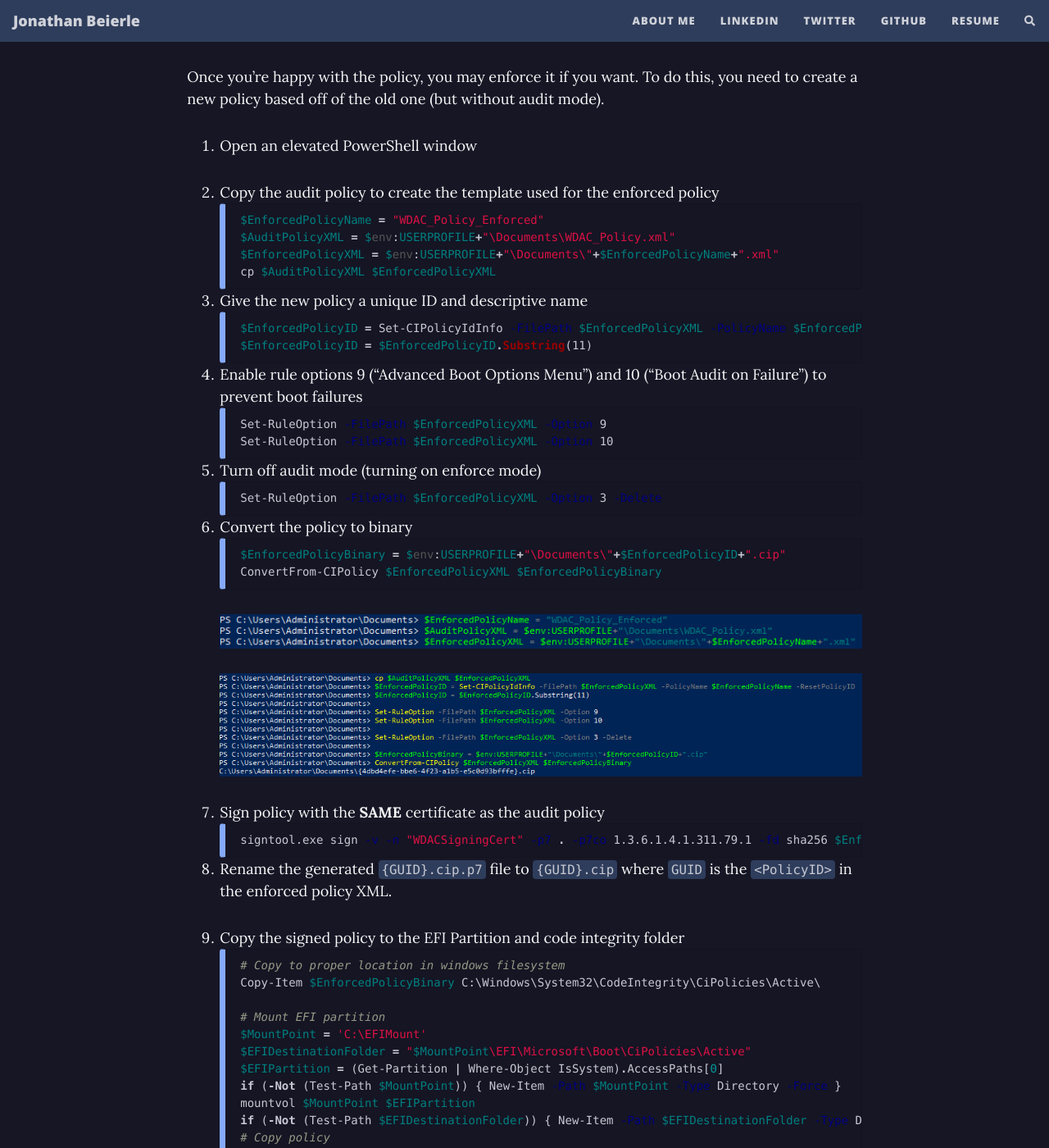
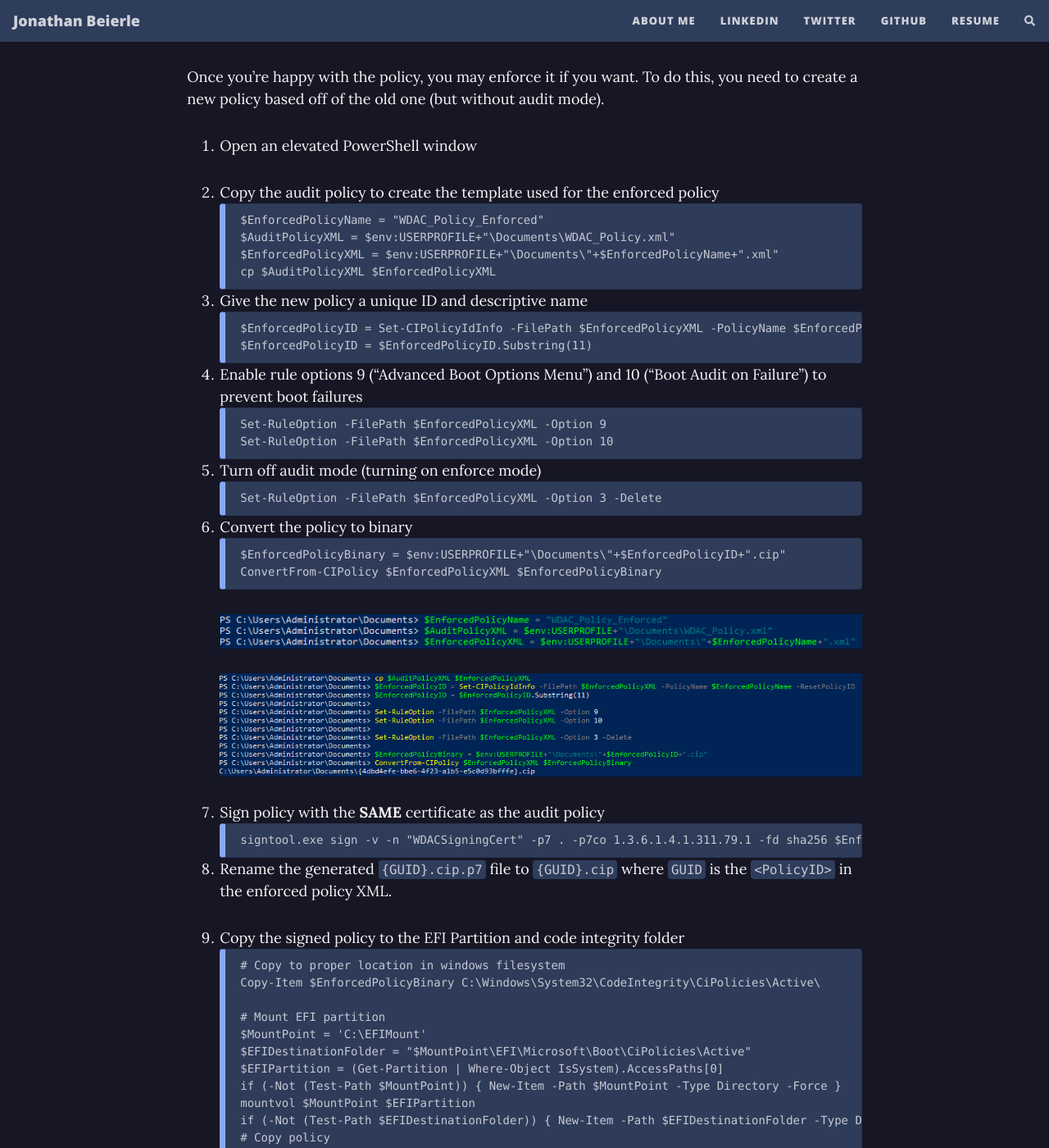
Before and after one commit to HullaBrian/Personal-Website, a Jekyll site: the page built from _posts/2024-08-09-WDAC.md, in a window 1280 px wide and 1400 px high, scrolled down 31981 px. Shown: the whole window at 82% size. Built offline with Jekyll 4.4.1, drawn with Linux system fonts in a browser that asks for light colours; nearby versions of some CDN libraries; comment, search, counter and statistics services are not loaded; some of the changed text lies outside the part shown.

Commit message:
Removed synatx highlighting on posts and updated home menu seperator color

````diff
--- a/_posts/2024-08-09-WDAC.md
+++ b/_posts/2024-08-09-WDAC.md
@@ -163,14 +163,14 @@ using **UEFI** and **secure boot**.
 
 1. Open an elevated PowerShell window
 2. Initialize the following variables:
-    ```powershell
+    ```
     $PolicyPath=$env:userprofile+"\Desktop\"
     $PolicyName="Example_Policy"
     $Policy=$PolicyPath+$PolicyName+".xml"
     ```
 
 3. Navigate to your desktop
-    ```powershell
+    ```
     cd $PolicyPath
     ```
 
@@ -180,28 +180,28 @@ using **UEFI** and **secure boot**.
     this rule from your certificate file (`.pfx`, `.cer`, etc.), use `Add-SignerRule`.
     Alternatively, if you purchased a code signing cert or issued your own, you
     may export the generated certificate file.
-    ```powershell
+    ```
     Add-SignerRule -FilePath $Policy -CertificatePath <Path to exported certificate file> -Update -Supplemental
     ```
 
 5. Remove the unsigned policy rule option using `Set-RuleOption`
-    ```powershell
+    ```
     Set-RuleOption -FilePath $Policy -Option 6 -Delete
     ```
 
 6. (Optional) Reset the policy ID and change the policy name using [`SetCIPolicyIdInfo`](https://learn.microsoft.com/en-us/powershell/module/configci/set-cipolicyidinfo?view=windowsserver2022-ps)
-    ```powershell
+    ```
     Set-CIPolicyIdInfo -FilePath "$Policy" -PolicyId "NEWID" -PolicyName "NEWNAME"
     ```
 
 7. (Optional) Change the policy VersionEx using [`Set-CIPolicyVersion`](https://learn.microsoft.com/en-us/powershell/module/configci/set-cipolicyversion?view=windowsserver2022-ps)
-    ```powershell
+    ```
     Set-CIPolicyVersion -FilePath $Policy -Version 'A.B.C.D'
     ```
 
 8. Convert the policy from `.xml` to binary format using
     [`ConvertFrom-CIPolicy`](https://learn.microsoft.com/en-us/powershell/module/configci/convertfrom-cipolicy)
-    ```powershell
+    ```
     $PolicyID= Set-CIPolicyIdInfo -FilePath $Policy  -ResetPolicyID
     $PolicyID = $PolicyID.Substring(11)
     $CIPolicyBin = $env:userprofile + "\Desktop\" + $PolicyID + ".cip"
@@ -220,7 +220,7 @@ to sign WDAC policies.
     - Define or substitute `$CIPolicyBin` with the path to the WDAC policy (**in binary format**). This should have been defined as a variable in the previous section.
     - Substitute `PATH_TO_CERT` with the **path of the directory** that contains the `.pfx` file
     (something like `C:\Windows\System32\`)
-    ```powershell
+    ```
     signtool.exe sign -v -n "SigningCert" -p7 "PATH_TO_CERT" -p7co 1.3.6.1.4.1.311.79.1 -fd sha256 $CIPolicyBin
     ```
 
@@ -266,7 +266,7 @@ scripts for Multiple Policy Format in this section.
 #### Windows 11 22H2 and Above
 Windows 11 22H2 and above makes it very easy to apply policies via the
 `CiTool`. As per Microsoft:
-```powershell
+```
 # Policy binary files should be named as {GUID}.cip for multiple policy format files (where {GUID} = <PolicyId> from the Policy XML)
 $PolicyBinary = "<Path to policy binary file to deploy>"
 CiTool --update-policy $PolicyBinary [-json]
@@ -277,7 +277,7 @@ In order to use this procedure, you have to distribute the [WDAC policy
 refresh tool](https://aka.ms/refreshpolicy) to all endpoints you want to set
 WDAC on. **Ensure that the WDAC policies you want allow the WDAC policy
 refresh tool or use a managed installer.**
-```powershell
+```
 # Policy binary files should be named as {GUID}.cip for multiple policy format files (where {GUID} = <PolicyId> from the Policy XML)
 $PolicyBinary = "<Path to policy binary file to deploy>"
 $DestinationFolder = $env:windir+"\System32\CodeIntegrity\CIPolicies\Active\"
@@ -287,14 +287,14 @@ Copy-Item -Path $PolicyBinary -Destination $DestinationFolder -Force
 ```
 
 Repeat as necessary for all WDAC policies you want to apply.
-```powershell
+```
 & $RefreshPolicyTool
 ```
 
 #### Everything Else
 WMI may be used to apply WDAC policies. This example is for Single Policy
 Format.
-```powershell
+```
 # Policy binary files should be named as SiPolicy.p7b for Windows 10 versions earlier than 1903
 $PolicyBinary = "<Path to policy binary file to deploy>"
 $DestinationBinary = $env:windir+"\System32\CodeIntegrity\SiPolicy.p7b"
@@ -329,7 +329,7 @@ the file system.
 #### CiTool.exe
 Starting with the Windows 11 2022 update, `CiTool.exe` allows users to remove WDAC policies using
 their respective GUID from an **elevated command or PowerShell window**.
-```powershell
+```
 CiTool.exe -rp "{PolicyId GUID}" -json
 ```
 
@@ -375,14 +375,14 @@ sure that you at least install `Application Verifier for Windows` and `Windows A
 Certification Kit`). Finally, sign the executable, by running the following command in
 PowerShell:
 
-```powershell
+```
 & 'C:\Program Files (x86)\Windows Kits\10\App Certification Kit\signtool.exe' sign /a /f CERT.pfx /fd SHA256 /p PASSWORD EXECUTABLE.exe
 ```
 
 This will result in the executable being signed with your desired certificate.
 To test to see if the signing was successful, you may use the `certutil` command.
 
-```powershell
+```
 certutil -dump EXECUTABLE.exe
 ```
 
@@ -458,7 +458,7 @@ policy (`SiPolicy.p7b`) to a secure location to prevent just anyone from tamperi
 with it. The best location is `C:\Windows\System32\CodeIntegrity\`. To do it on
 the command line:
 
-```powershell
+```
 mv .\SiPolicy.p7b "C:\Windows\System32\CodeIntegrity\"
 ```
 
@@ -602,7 +602,7 @@ Now, the policy is correctly generated and ready for signing.
 
 3. Follow the instructions outlined in the [Preparing to Sign](#preparing-to-sign) section.
     **Note: for this example, I used the Administrator's `Documents` folder instead of the Desktop.**
-    ```powershell
+    ```
     $PolicyPath=$env:userprofile+"\Documents\"
     $PolicyName="WDAC_Policy"
     $Policy=$PolicyPath+$PolicyName+".xml"
@@ -622,7 +622,7 @@ Now, the policy is correctly generated and ready for signing.
     ![alt text](/assets/img/WDAC/signed-policy-example/preparing-to-sign.png)
 
 4. Ensure that the signing certificate is exported as a `.pfx` file in the current directory. Then, sign the policy using signtool.
-    ```powershell
+    ```
     signtool.exe sign -v -n "WDACSigningCert" -p7 . -p7co 1.3.6.1.4.1.311.79.1 -fd sha256 $CIPolicyBin
     ```
 
@@ -633,7 +633,7 @@ Now, the policy is correctly generated and ready for signing.
     POLICY**
 
 5. Verify that the policy is correctly signed
-```powershell
+```
 $SignedPolicy = 'path to signed policy file'
 Add-Type -AssemblyName 'System.Security'
 $SignedCryptoMsgSyntax = New-Object -TypeName System.Security.Cryptography.Pkcs.SignedCms
@@ -648,13 +648,13 @@ Below is an **example** of the expected output
 ### Deployment
 1. Rename the signed policy from `.cip.p7` to `.cip`
 2. Move the policy to the proper location for **multiple policy format**
-    ```powershell
+    ```
     Copy-Item $SignedPolicy C:\Windows\System32\CodeIntegrity\CiPolicies\Active
     ```
 
 
 3. Copy the policy to the system's EFI partition
-    ```powershell
+    ```
     $MountPoint = 'C:\EFIMount'
     $EFIDestinationFolder = "$MountPoint\EFI\Microsoft\Boot\CiPolicies\Active"
     $EFIPartition = (Get-Partition | Where-Object IsSystem).AccessPaths[0]
@@ -668,7 +668,7 @@ Below is an **example** of the expected output
     `$PolicyBinary` with the path to the signed policy binary, which
     at this point should be in
     `C:\Windows\System32\CodeIntegrity\CiPolicies\Active\`**
-    ```powershell
+    ```
     Copy-Item -Path $PolicyBinary -Destination $EFIDestinationFolder -Force
     ```
 
@@ -699,7 +699,7 @@ mode).
 1. Open an elevated PowerShell window
 
 2. Copy the audit policy to create the template used for the enforced policy
-    ```powershell
+    ```
     $EnforcedPolicyName = "WDAC_Policy_Enforced"
     $AuditPolicyXML = $env:USERPROFILE+"\Documents\WDAC_Policy.xml"
     $EnforcedPolicyXML = $env:USERPROFILE+"\Documents\"+$EnforcedPolicyName+".xml"
@@ -708,27 +708,27 @@ mode).
 
 
 3. Give the new policy a unique ID and descriptive name
-    ```powershell
+    ```
     $EnforcedPolicyID = Set-CIPolicyIdInfo -FilePath $EnforcedPolicyXML -PolicyName $EnforcedPolicyName -ResetPolicyID
     $EnforcedPolicyID = $EnforcedPolicyID.Substring(11)
     ```
 
 
 4. Enable rule options 9 ("Advanced Boot Options Menu") and 10 ("Boot Audit on Failure") to prevent boot failures
-    ```powershell
+    ```
     Set-RuleOption -FilePath $EnforcedPolicyXML -Option 9
     Set-RuleOption -FilePath $EnforcedPolicyXML -Option 10
     ```
 
 
 5. Turn off audit mode (turning on enforce mode)
-    ```powershell
+    ```
     Set-RuleOption -FilePath $EnforcedPolicyXML -Option 3 -Delete
     ```
 
 
 6. Convert the policy to binary
-    ```powershell
+    ```
     $EnforcedPolicyBinary = $env:USERPROFILE+"\Documents\"+$EnforcedPolicyID+".cip"
     ConvertFrom-CIPolicy $EnforcedPolicyXML $EnforcedPolicyBinary
     ```
@@ -738,7 +738,7 @@ mode).
     ![alt text](/assets/img/WDAC/signed-policy-example/creating-enforced-policy-2.png)
 
 7. Sign policy with the **SAME** certificate as the audit policy
-    ```powershell
+    ```
     signtool.exe sign -v -n "WDACSigningCert" -p7 . -p7co 1.3.6.1.4.1.311.79.1 -fd sha256 $EnforcedPolicyBinary
     ```
 
@@ -747,7 +747,7 @@ mode).
     `<PolicyID>` in the enforced policy XML.
 
 9. Copy the signed policy to the EFI Partition and code integrity folder
-    ```powershell
+    ```
     # Copy to proper location in windows filesystem
     Copy-Item $EnforcedPolicyBinary C:\Windows\System32\CodeIntegrity\CiPolicies\Active\
 
@@ -764,7 +764,7 @@ mode).
 
 
 10. Refresh the policies by either using the policy refresh tool or rebooting
-    ```powershell
+    ```
     # Replace $RefreshPolicyTool with the path of the tool itself
     & $RefreshPolicyTool
     ```
--- a/assets/css/beautifuljekyll.css
+++ b/assets/css/beautifuljekyll.css
@@ -448,7 +448,7 @@ footer .footer-custom-content {
 
 .post-preview {
   padding: 1.25rem 0;
-  border-bottom: 1px solid #eee;
+  border-bottom: 1px solid #86aaf9;
   overflow: hidden;
 }
 
@@ -885,7 +885,7 @@ pre {
 }
 .highlight pre {
   border: none;
-  background: none;
+  background: #2f3d5c;
   margin: 0;
 }
 .highlight > pre {
````
Also changed, not shown: _posts/2024-12-20-Weaponizing-WDAC-Killing-the-Dreams-of-EDR.md (+1 -1 lines).
